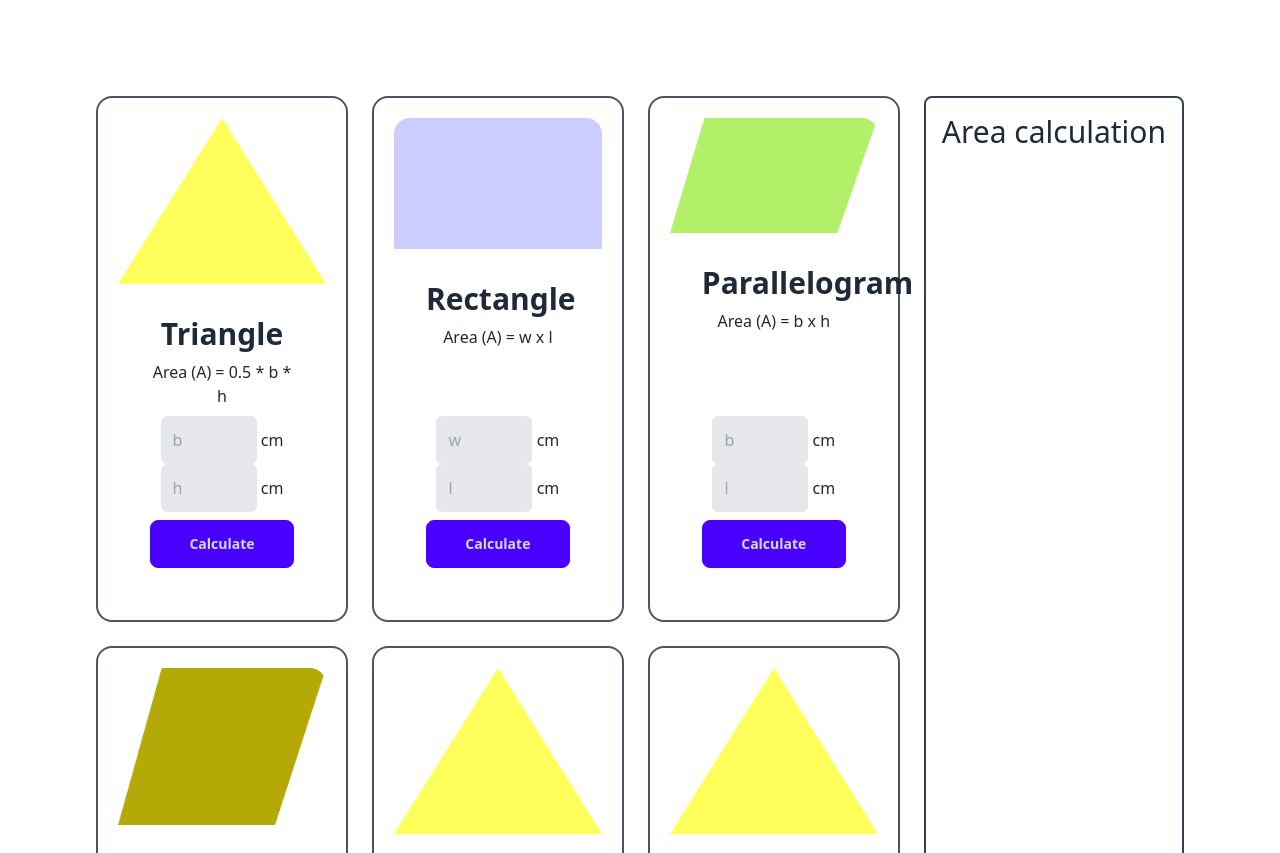
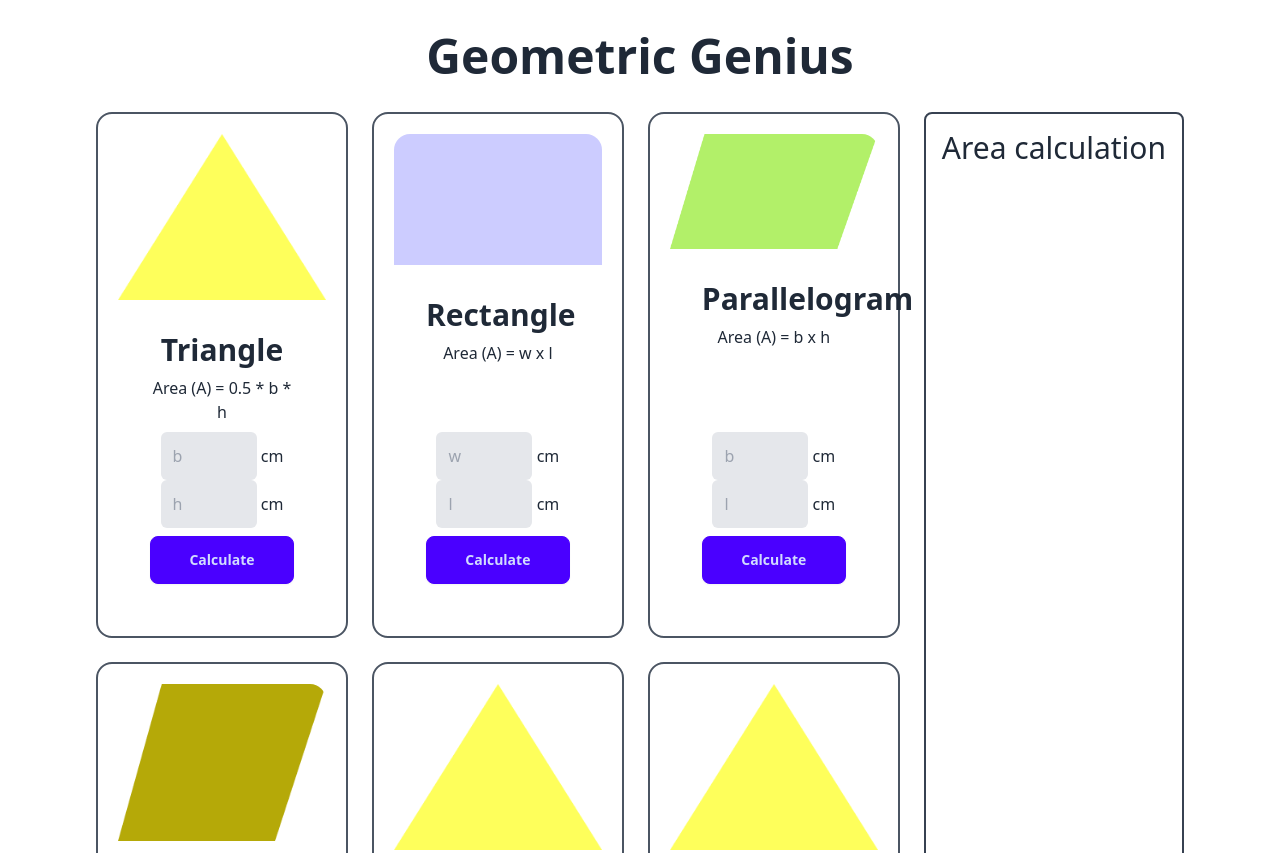
Before and after one commit to rar34/geometry-genius, a plain HTML site: page index.html in a window 1280 px wide. Shown: the top 853 px of the page. Drawn offline with nearby package versions, Linux system fonts and the light colour scheme.

Commit message:
added header section

```diff
--- a/index.html
+++ b/index.html
@@ -12,9 +12,9 @@
 
 <body>
   <header>
-
+    <h1 class="text-center text-5xl font-extrabold my-8">Geometric Genius</h1>
   </header>
-  <main class="m-5 lg:m-24">
+  <main class="m-5 lg:mx-24">
     <!-- main content container         -->
     <div class="flex flex-col lg:flex-row gap-6">
       <!-- shape card container -->
```
